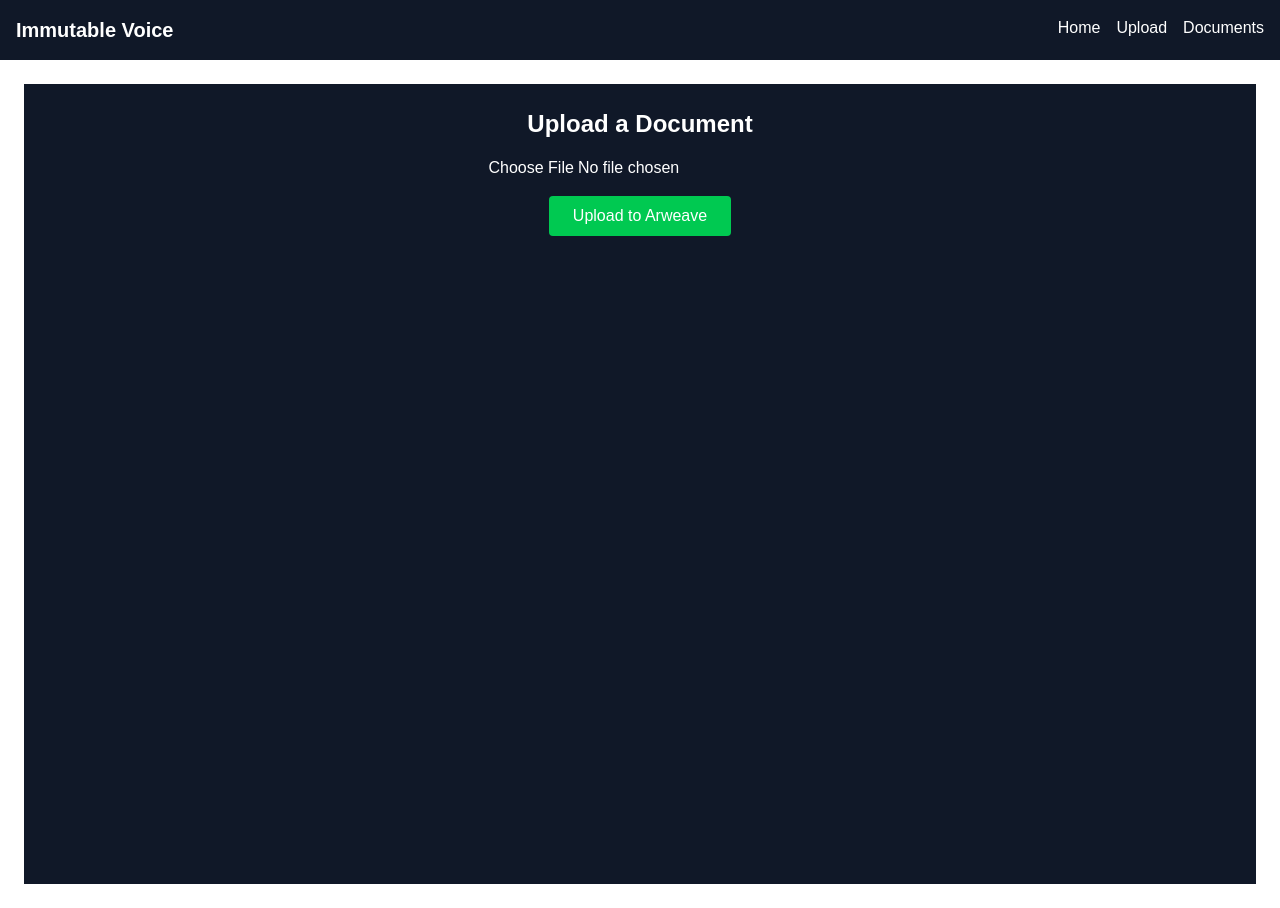
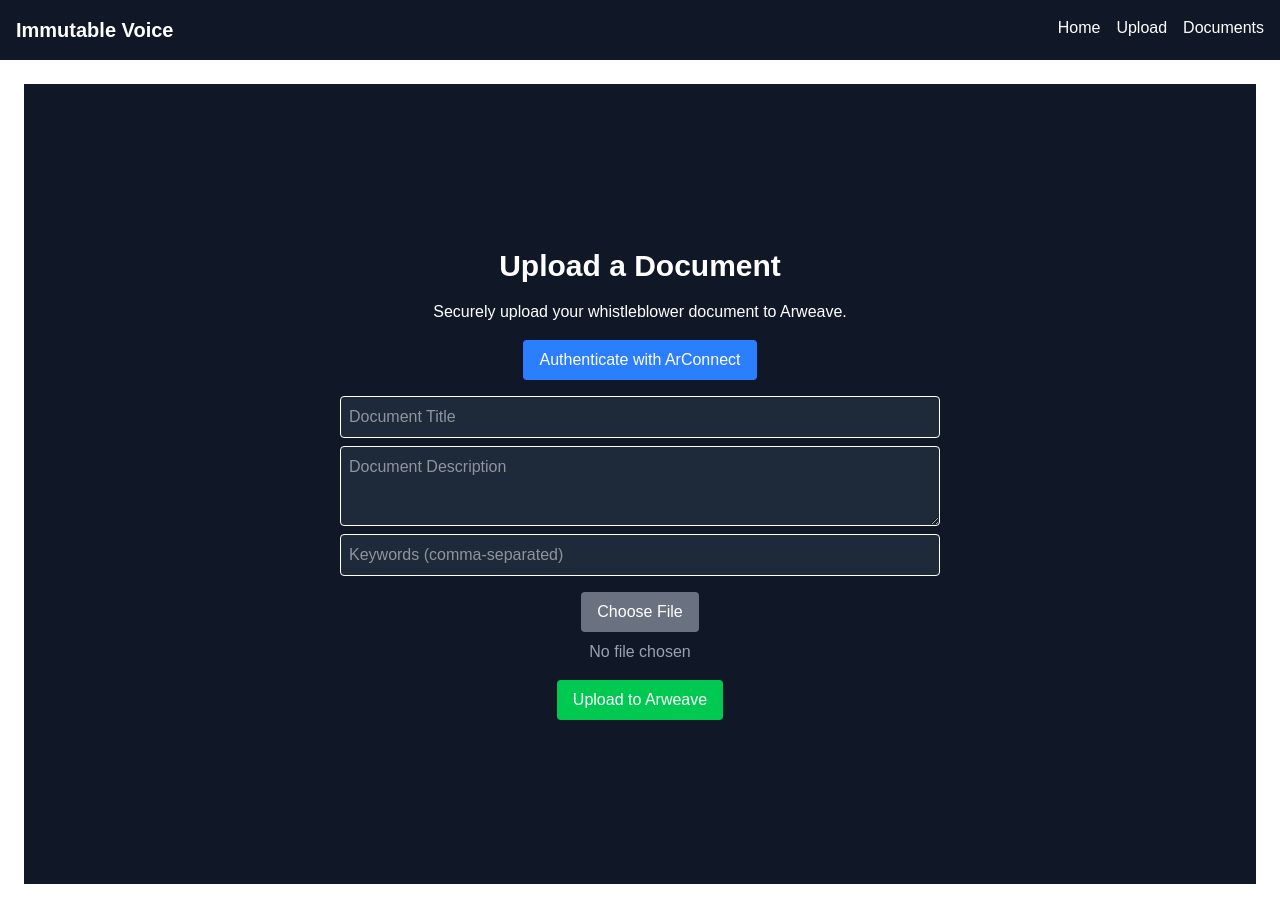
Before and after one commit to MarkoB19/immutable-voice, a Next.js app: page /upload in a window 1280 px wide. Built offline with nearby package versions, Linux system fonts and the light colour scheme.

Commit message:
Update page.tsx

```diff
--- a/app/upload/page.tsx
+++ b/app/upload/page.tsx
@@ -1,34 +1,77 @@
 'use client';
 import { useState } from "react";
 import { uploadToArweave } from "../../utils/arweave";
+import { authenticateWithArConnect } from "../../utils/auth";
 
 export default function UploadPage() {
   const [file, setFile] = useState<File | null>(null);
-  const [uploadUrl, setUploadUrl] = useState<string | null>(null);
+  const [userAddress, setUserAddress] = useState<string | null>(null);
+  const [title, setTitle] = useState<string>("");
+  const [description, setDescription] = useState<string>("");
+  const [keywords, setKeywords] = useState<string>("");
+  const [uploadedUrl, setUploadedUrl] = useState<string | null>(null);
+
+  const handleLogin = async () => {
+    const address = await authenticateWithArConnect();
+    setUserAddress(address);
+  };
 
   const handleUpload = async () => {
-    if (!file) {
-      alert("Please select a file first.");
+    if (!file || !userAddress) {
+      alert("Please select a file and authenticate first.");
       return;
     }
 
-    const url = await uploadToArweave(file);
-    setUploadUrl(url);
+    const url = await uploadToArweave(file, userAddress, title, description, keywords);
+    if (url) {
+      setUploadedUrl(url);
+    } else {
+      alert("Upload failed.");
+    }
   };
 
   return (
-    <div className="flex flex-col items-center min-h-screen bg-gray-900 text-white p-6">
-      <h1 className="text-2xl font-bold">Upload a Document</h1>
+    <div className="flex flex-col items-center justify-center min-h-screen bg-gray-900 text-white p-4">
+      <h1 className="text-3xl font-bold">Upload a Document</h1>
+      <p className="mt-4">Securely upload your whistleblower document to Arweave.</p>
 
-      <input type="file" onChange={(e) => setFile(e.target.files?.[0] || null)} className="mt-4" />
-      <button onClick={handleUpload} className="mt-4 px-6 py-2 bg-green-500 text-white rounded">
+      <button onClick={handleLogin} className="mt-4 px-4 py-2 bg-blue-500 text-white rounded">
+        Authenticate with ArConnect
+      </button>
+
+      {userAddress && <p className="mt-4 text-green-400">Authenticated as: {userAddress}</p>}
+
+      <input type="text" placeholder="Document Title" value={title} onChange={(e) => setTitle(e.target.value)}
+        className="mt-4 p-2 border rounded w-1/2 bg-gray-800 text-white" />
+
+      <textarea placeholder="Document Description" value={description} onChange={(e) => setDescription(e.target.value)}
+        className="mt-2 p-2 border rounded w-1/2 h-20 bg-gray-800 text-white" />
+
+      <input type="text" placeholder="Keywords (comma-separated)" value={keywords} onChange={(e) => setKeywords(e.target.value)}
+        className="mt-2 p-2 border rounded w-1/2 bg-gray-800 text-white" />
+
+      {/* File picker styled as a button */}
+      <label className="mt-4 px-4 py-2 bg-gray-500 text-white rounded cursor-pointer">
+        Choose File
+        <input
+          type="file"
+          onChange={(e) => setFile(e.target.files?.[0] || null)}
+          className="hidden"
+        />
+      </label>
+      <p className="mt-2 text-gray-400">{file ? file.name : "No file chosen"}</p>
+
+      <button onClick={handleUpload} className="mt-4 px-4 py-2 bg-green-500 text-white rounded">
         Upload to Arweave
       </button>
 
-      {uploadUrl && (
-        <p className="mt-4 text-blue-400">
-          Uploaded: <a href={uploadUrl} target="_blank">{uploadUrl}</a>
-        </p>
+      {uploadedUrl && (
+        <div className="mt-4 p-4 border rounded bg-gray-800 text-white">
+          <p>File uploaded successfully:</p>
+          <a href={uploadedUrl} target="_blank" rel="noopener noreferrer" className="text-blue-400">
+            {uploadedUrl}
+          </a>
+        </div>
       )}
     </div>
   );
```
